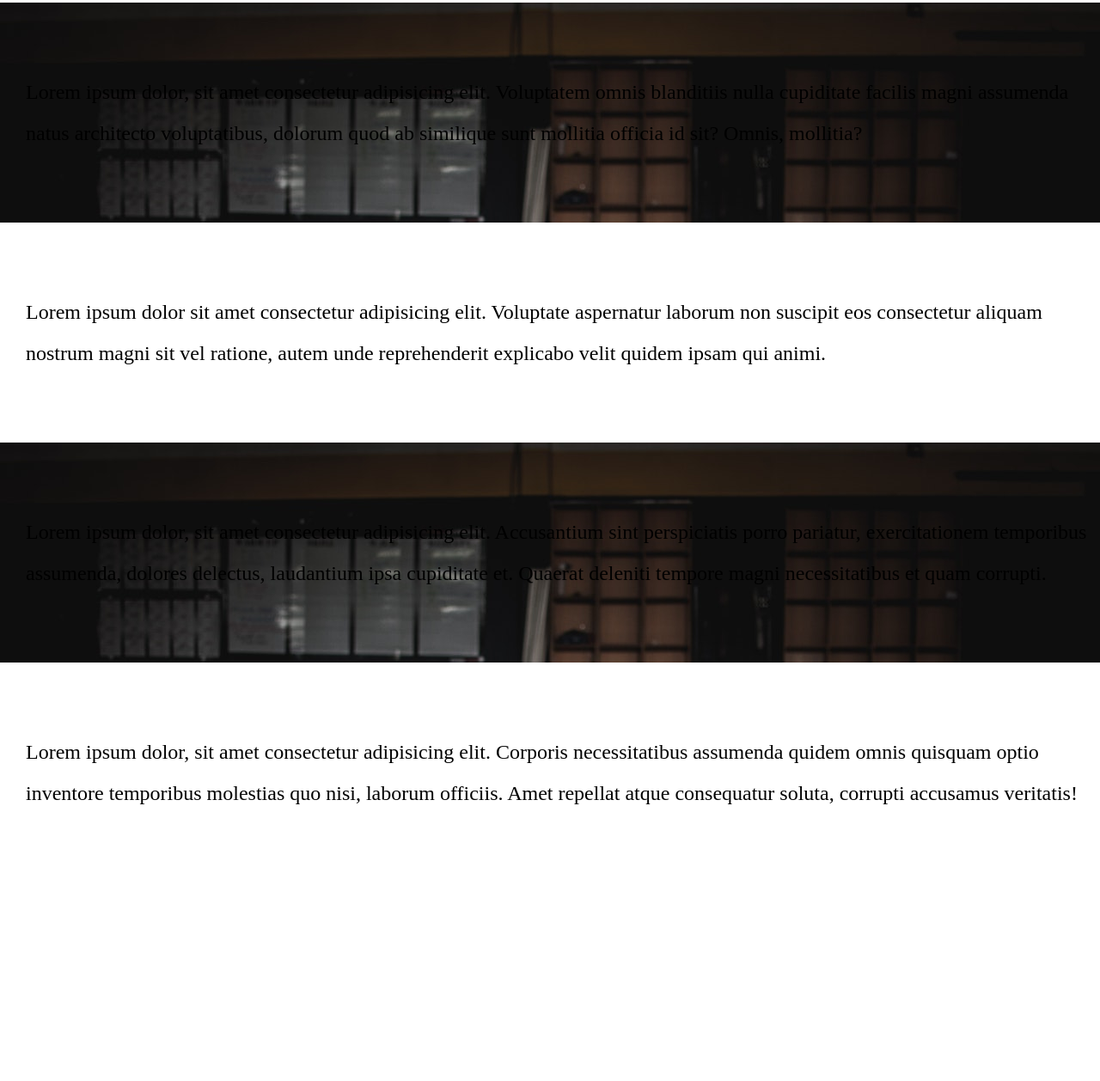
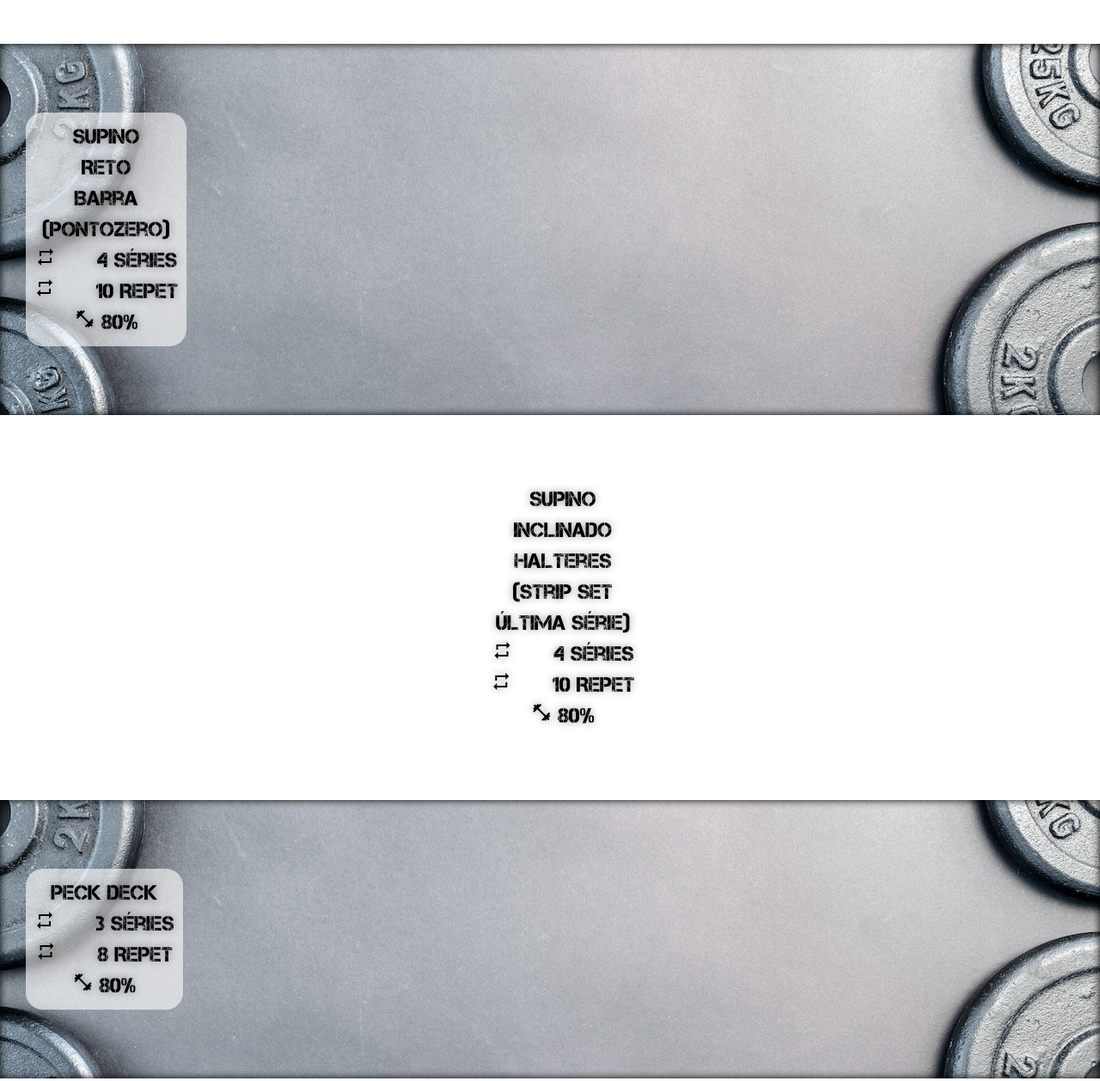
Before and after one commit to FelipePinheiroRegina/html-css, a plain HTML site: page desafios/praticando003/peito.html in a window 1280 px wide. Shown: the part 367-1625 px from the top of the page at 86% size. Before the commit the page ends 1394 px from the top, so only its background shows below. Drawn offline with Linux system fonts and the light colour scheme.

Commit message:
seguimos1

```diff
--- a/desafios/praticando003/estilos/treinos.css
+++ b/desafios/praticando003/estilos/treinos.css
@@ -41,7 +41,7 @@ header h1 {
 section {
     padding-top: 10vh;
     padding-bottom: 10vh;
-    line-height: 2em;
+    line-height: 1.5em;
     padding-left: 30px;
     font-size: 1.5em;
 }
@@ -51,9 +51,24 @@ section.normal {
 }
 
 section.imagem {
-    background-image: url(../imagens/gym2.jpg);
+    background-image: url(../imagens/gym3.jpg);
+    background-size: cover;
+    background-position: center right;
+    background-attachment: fixed;
+    background-repeat: no-repeat;
+    box-shadow: inset 0px 0px 10px black;
+
 }
 
 p {
+    text-align: center;
+    text-shadow: 0px 0px 10px rgba(0, 0, 0, 0.432);
+    font-family: var(--fonte1);
+}
 
+p.img {
+    display: inline-block;
+    background-color: rgba(255, 255, 255, 0.603);
+    padding: 10px;
+    border-radius: 20px;
 }
--- a/desafios/praticando003/peito.html
+++ b/desafios/praticando003/peito.html
@@ -17,29 +17,65 @@
     </header>
     <main>
         <section class="normal">
+
                 <p>
                   Peck Deck <br>
-              <span class="material-icons">repeaton</span>3
+                  <span class="material-icons">repeaton</span>3 Séries
+                  <br>
+                  <span class="material-icons">repeaton</span>12 Repet
+                  <br>
+                  <span class="material-icons">
+                    fitness_center
+                    </span> 80%
                 </p>
+
         </section>
         <section class="imagem">
-            <p>
-                Lorem ipsum dolor, sit amet consectetur adipisicing elit. Voluptatem omnis blanditiis nulla cupiditate facilis magni assumenda natus architecto voluptatibus, dolorum quod ab similique sunt mollitia officia id sit? Omnis, mollitia?
+            <p class="img">
+                Supino <br> Reto <br> Barra <br> (PontoZero) <br>
+                <span class="material-icons">repeaton</span>4 Séries
+                <br>
+                <span class="material-icons">repeaton</span>10 Repet
+                <br>
+                <span class="material-icons">
+                  fitness_center
+                  </span> 80%
               </p>
         </section>
         <section class="normal">
             <p>
-                Lorem ipsum dolor sit amet consectetur adipisicing elit. Voluptate aspernatur laborum non suscipit eos consectetur aliquam nostrum magni sit vel ratione, autem unde reprehenderit explicabo velit quidem ipsam qui animi.
+                Supino <br> Inclinado <br> Halteres <br> (Strip Set <br> Última Série) <br>
+                <span class="material-icons">repeaton</span>4 Séries
+                <br>
+                <span class="material-icons">repeaton</span>10 Repet
+                <br>
+                <span class="material-icons">
+                  fitness_center
+                  </span> 80%
               </p>
         </section>
         <section class="imagem">
-            <p>
-                Lorem ipsum dolor, sit amet consectetur adipisicing elit. Accusantium sint perspiciatis porro pariatur, exercitationem temporibus assumenda, dolores delectus, laudantium ipsa cupiditate et. Quaerat deleniti tempore magni necessitatibus et quam corrupti.
+            <p class="img">
+                Peck Deck <br>
+                <span class="material-icons">repeaton</span>3 Séries
+                <br>
+                <span class="material-icons">repeaton</span>8 Repet
+                <br>
+                <span class="material-icons">
+                  fitness_center
+                  </span> 80%
               </p>
         </section>
         <section class="normal">
             <p>
-                Lorem ipsum dolor, sit amet consectetur adipisicing elit. Corporis necessitatibus assumenda quidem omnis quisquam optio inventore temporibus molestias quo nisi, laborum officiis. Amet repellat atque consequatur soluta, corrupti accusamus veritatis!
+                Peck Deck <br>
+                <span class="material-icons">repeaton</span>3 Séries
+                <br>
+                <span class="material-icons">repeaton</span>8 Repet
+                <br>
+                <span class="material-icons">
+                  fitness_center
+                  </span> 80%
               </p>
         </section>
     </main>
```
Also changed, not shown: desafios/praticando003/estilos/style.css (+13 -3 lines), desafios/praticando003/imagens/gym3.jpg (added), desafios/praticando003/imagens/kgp.png (added). Lines whose indentation alone changed are shown as unchanged.
